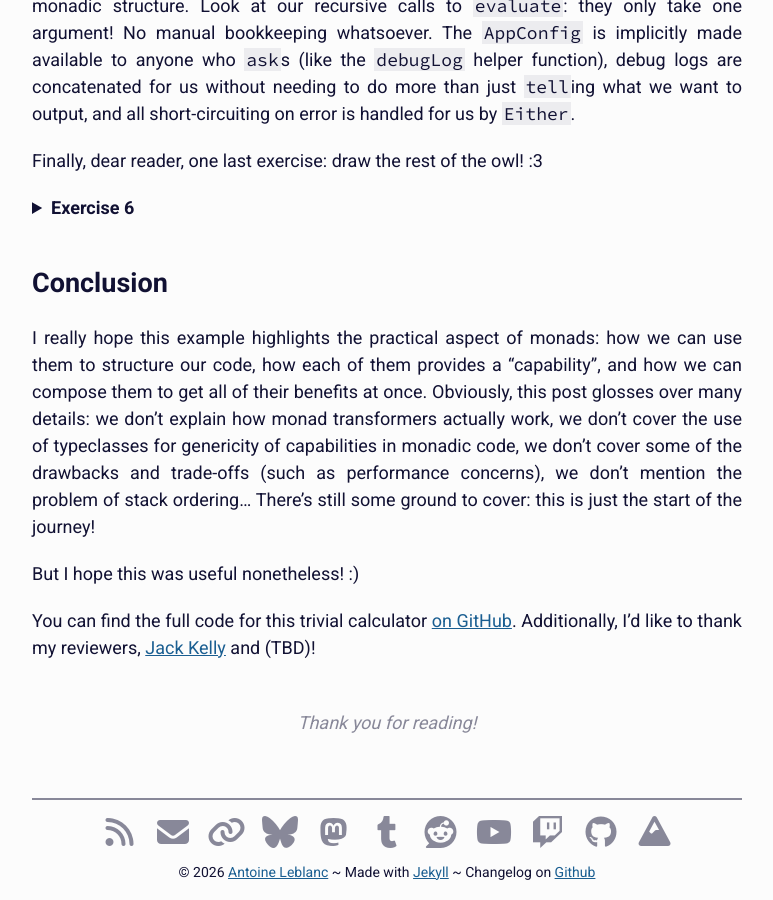
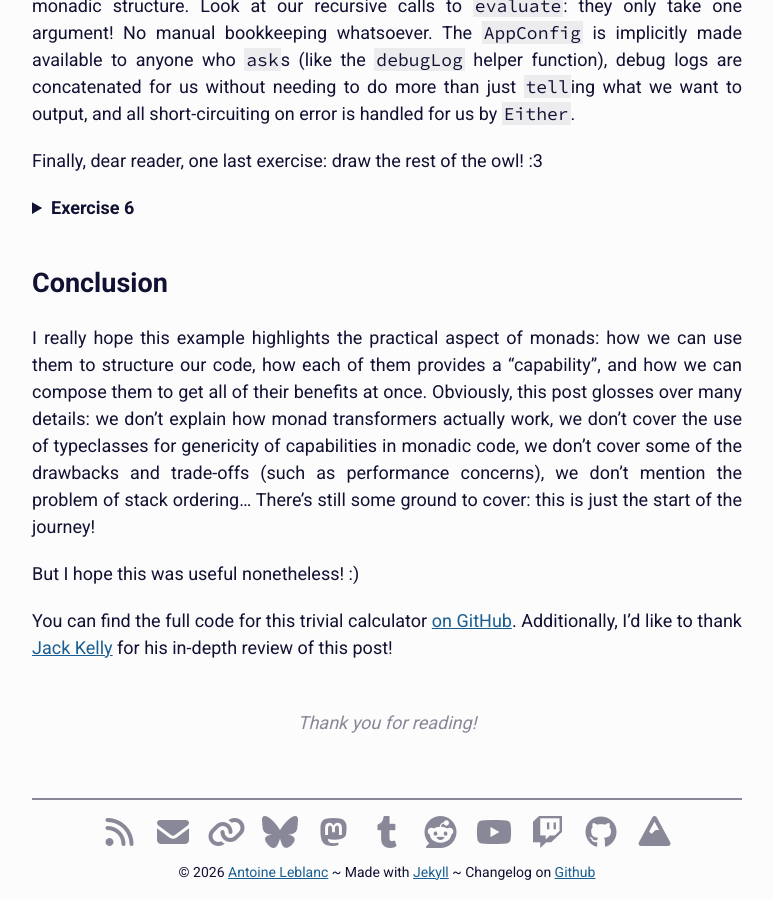
Before and after one commit to nicuveo/nauths.fr, a Jekyll site: the page built from en/_posts/2026-05-28-practical-use-of-monads.md, in a window 1280 px wide and 900 px high, scrolled down 21658 px. Shown: the whole window, without its empty margins (253-1026 px from the left). Built offline with Jekyll 4.4.1, drawn with Linux system fonts in a browser that asks for light colours.

Commit message:
Finalize reviewer acknoledgment.

```diff
--- a/en/_posts/2026-05-28-practical-use-of-monads.md
+++ b/en/_posts/2026-05-28-practical-use-of-monads.md
@@ -1226,4 +1226,5 @@ But I hope this was useful nonetheless! :)
 
 You can find the full code for this trivial calculator [on
 GitHub](https://gist.github.com/nicuveo/af683137a8ad29c59339ab8145a87687). Additionally,
-I'd like to thank my reviewers, [Jack Kelly](http://jackkelly.name) and (TBD)!
+I'd like to thank [Jack Kelly](http://jackkelly.name) for his in-depth review of
+this post!
```
